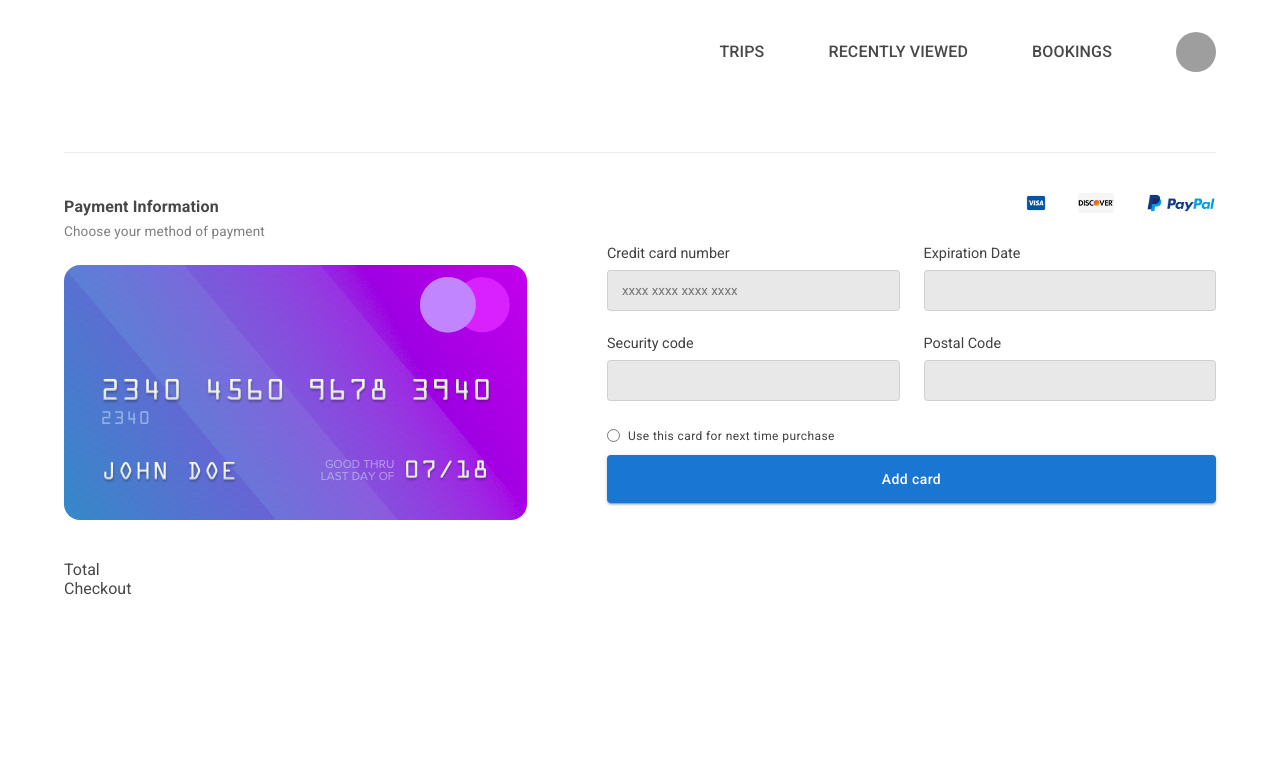
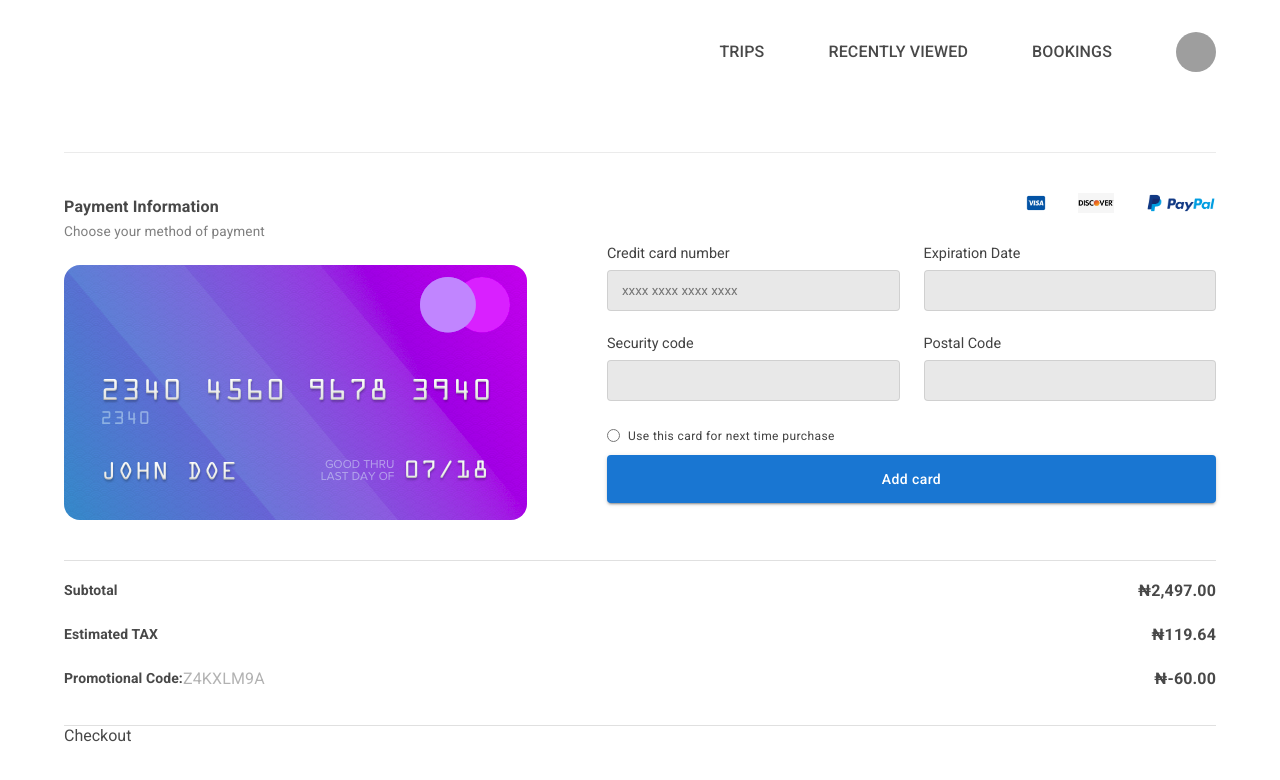
Before and after one commit to Olixfills/checkout, a React (Create React App) app: page / in a window 1280 px wide. Shown: the top 780 px of the page. Built offline with nearby package versions, Linux system fonts and the light colour scheme; grey boxes are pictures that could not be loaded.

Commit message:
total comp

```diff
--- a/package.json
+++ b/package.json
@@ -13,7 +13,7 @@
     "@testing-library/user-event": "^13.5.0",
     "react": "^18.1.0",
     "react-dom": "^18.1.0",
-    "react-scripts": "5.0.1",
+    "react-scripts": "^2.1.3",
     "web-vitals": "^2.1.4"
   },
   "scripts": {
--- a/public/index.html
+++ b/public/index.html
@@ -7,7 +7,7 @@
     <meta name="theme-color" content="#000000" />
     <meta
       name="description"
-      content="Web site created using create-react-app"
+      content="Pay online with your card"
     />
     <link rel="apple-touch-icon" href="%PUBLIC_URL%/logo192.png" />
     <!--
@@ -24,7 +24,7 @@
       work correctly both with client-side routing and a non-root public URL.
       Learn how to configure a non-root public URL by running `npm run build`.
     -->
-    <title>React App</title>
+    <title>Payment Portal</title>
   </head>
   <body>
     <noscript>You need to enable JavaScript to run this app.</noscript>
--- a/src/App.js
+++ b/src/App.js
@@ -1,3 +1,5 @@
+import React from "react";
+
 import Header from "./components/Header";
 import Card from "./components/Card";
 import Total from "./components/Total";
--- a/src/components/Total.js
+++ b/src/components/Total.js
@@ -1,7 +1,32 @@
 import React from "react";
+import { Box, Divider, Stack, Typography } from "@mui/material";
+
+const Tot = ({ head, amount, sub }) => {
+  return (
+    <Stack direction="row" justifyContent="space-between">
+      <Box display="flex" alignItems="center">
+        <Typography variant="subtitle2" sx={{ fontWeight: "600" }}>
+          {head}
+        </Typography>
+        <Typography sx={{ color: "rgba(0, 0, 0, 0.3)" }}>{sub}</Typography>
+      </Box>
+      <Typography variant="subtitle1" sx={{ fontWeight: "600" }}>
+        {amount}
+      </Typography>
+    </Stack>
+  );
+};
 
 const Total = () => {
-  return <div>Total</div>;
+  return (
+    <Stack gap={2}>
+      <Divider />
+      <Tot head="Subtotal" amount="₦2,497.00" />
+      <Tot head="Estimated TAX" amount="₦119.64" />
+      <Tot head="Promotional Code:" sub="Z4KXLM9A" amount="₦-60.00" />
+      <Divider sx={{ py: 1 }} />
+    </Stack>
+  );
 };
 
 export default Total;
```
Also changed, not shown: 1 other file (tests, documents, lock files or other folders).
